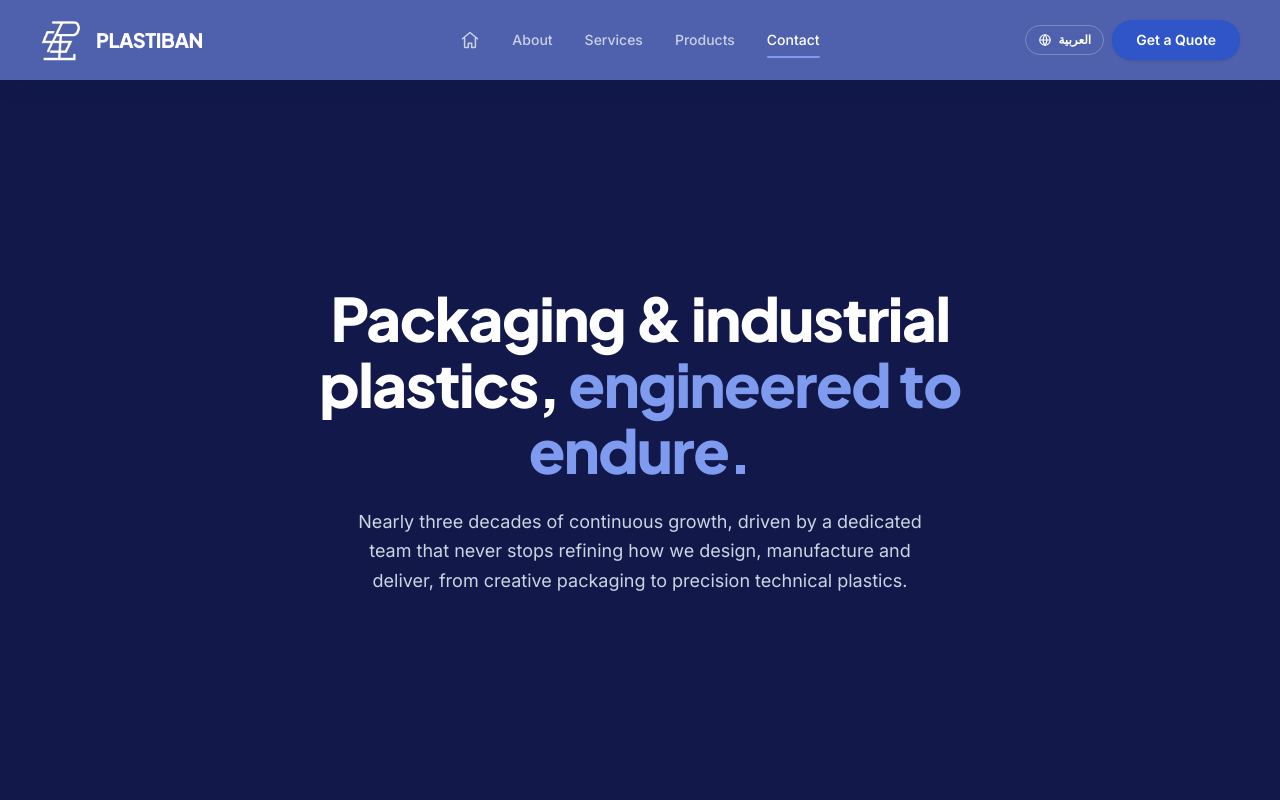
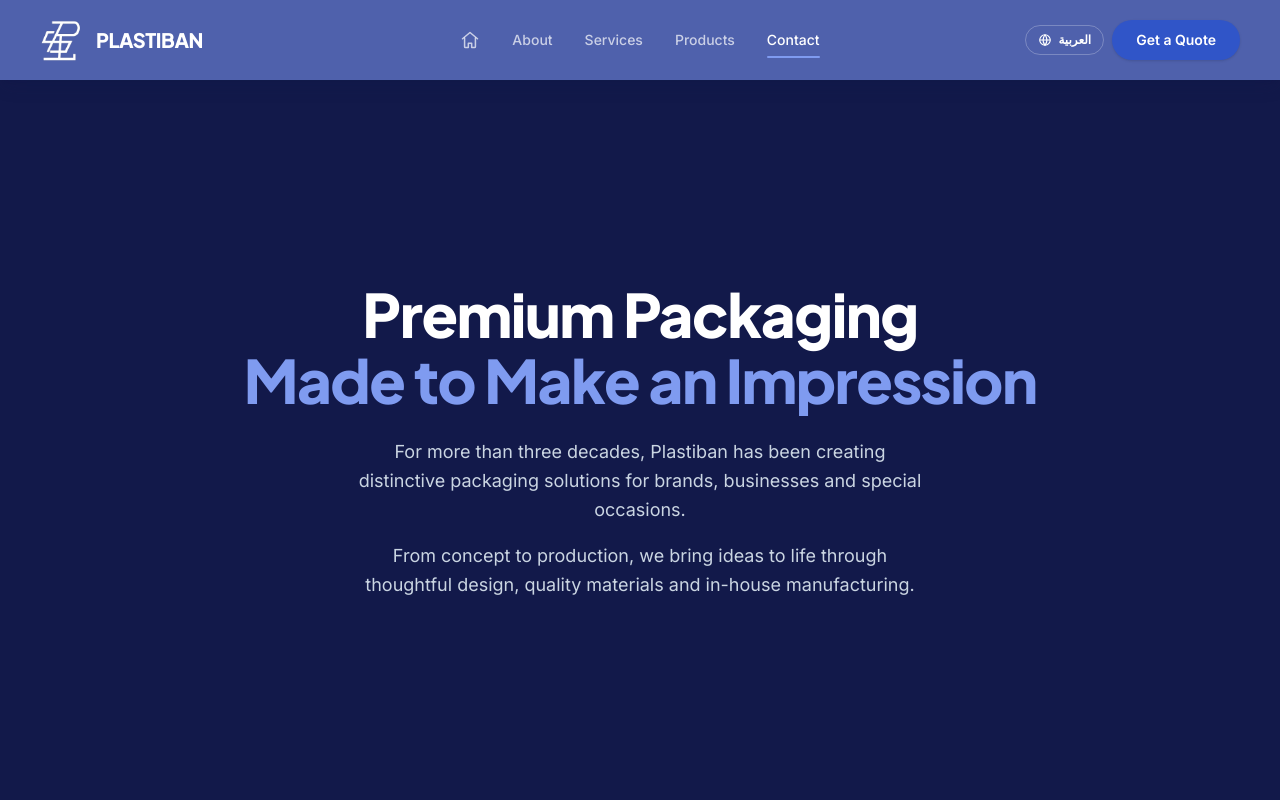
Before and after one commit to hadi-soubra/Plastiban, an Angular app: page / in a window 1280 px wide. Shown: the top 800 px of the page. Built offline with nearby package versions, Linux system fonts and the light colour scheme.

Commit message:
changed hero

```diff
--- a/src/app/components/hero/hero.css
+++ b/src/app/components/hero/hero.css
@@ -14,6 +14,12 @@
 
 .hero-sub {
   animation-delay: 0.2s;
+}
+
+/* The second line of the claim, a beat behind the first, so the copy reads as
+   it arrives rather than landing as one block. Still ahead of the logo strip. */
+.hero-sub + .hero-sub {
+  animation-delay: 0.3s;
 }
 
 /* Last in, after the claim it backs up has been read. */
--- a/src/app/components/hero/hero.html
+++ b/src/app/components/hero/hero.html
@@ -9,17 +9,25 @@
   aria-labelledby="hero-heading"
 >
   <div class="relative mx-auto flex w-full max-w-7xl items-center">
-    <div class="mx-auto max-w-3xl text-center">
+    <!-- 4xl rather than 3xl: at 3xl the accent line wraps a word onto a third
+         line. The paragraphs keep their own narrower measure. -->
+    <div class="mx-auto max-w-4xl text-center">
       <h1
         id="hero-heading"
         class="hero-title font-display text-4xl font-extrabold leading-[1.1] tracking-tight text-white sm:text-5xl lg:text-6xl"
       >
         {{ i18n.t('hero.title.lead') }}
-        <span class="text-royal-400">{{ i18n.t('hero.title.accent') }}</span>
+        <!-- Its own line, so the colour change lands on a line break rather than
+             mid-sentence. Narrow screens wrap it again, which is fine. -->
+        <span class="block text-royal-400">{{ i18n.t('hero.title.accent') }}</span>
       </h1>
 
       <p class="hero-sub mx-auto mt-6 max-w-xl text-base leading-relaxed text-slate-300 sm:text-lg">
         {{ i18n.t('hero.subtitle') }}
+      </p>
+
+      <p class="hero-sub mx-auto mt-4 max-w-xl text-base leading-relaxed text-slate-300 sm:text-lg">
+        {{ i18n.t('hero.subtitle2') }}
       </p>
     </div>
   </div>
--- a/src/app/i18n/translations.ts
+++ b/src/app/i18n/translations.ts
@@ -25,10 +25,12 @@ export const TRANSLATIONS: Record<Lang, Record<string, string>> = {
     'nav.toggleMenu': 'Toggle navigation menu',
     'nav.primary': 'Primary',
 
-    'hero.title.lead': 'Packaging & industrial plastics,',
-    'hero.title.accent': 'engineered to endure.',
+    'hero.title.lead': 'Premium Packaging',
+    'hero.title.accent': 'Made to Make an Impression',
     'hero.subtitle':
-      'Nearly three decades of continuous growth, driven by a dedicated team that never stops refining how we design, manufacture and deliver, from creative packaging to precision technical plastics.',
+      'For more than three decades, Plastiban has been creating distinctive packaging solutions for brands, businesses and special occasions.',
+    'hero.subtitle2':
+      'From concept to production, we bring ideas to life through thoughtful design, quality materials and in-house manufacturing.',
     'hero.scroll': 'Scroll',
     'hero.scrollAria': 'Scroll to the About section',
 
@@ -156,10 +158,12 @@ export const TRANSLATIONS: Record<Lang, Record<string, string>> = {
     'nav.toggleMenu': 'فتح قائمة التنقل',
     'nav.primary': 'الرئيسية',
 
-    'hero.title.lead': 'تغليف وبلاستيك صناعي،',
-    'hero.title.accent': 'مصنوع ليدوم.',
+    'hero.title.lead': 'تغليف فاخر',
+    'hero.title.accent': 'يترك انطباعاً لا يُنسى',
     'hero.subtitle':
-      'قرابة ثلاثة عقود من النمو المتواصل، بفضل فريق لا يتوقف عن تطوير طريقة تصميمنا وتصنيعنا وتسليمنا، من التغليف الإبداعي إلى البلاستيك التقني الدقيق.',
+      'منذ أكثر من ثلاثة عقود، تبتكر بلاستيبان حلول تغليف مميّزة للعلامات التجارية والشركات والمناسبات الخاصة.',
+    'hero.subtitle2':
+      'من الفكرة إلى الإنتاج، نحوّل الأفكار إلى واقع عبر تصميم مدروس ومواد عالية الجودة وتصنيع داخل منشآتنا.',
     'hero.scroll': 'مرّر للأسفل',
     'hero.scrollAria': 'الانتقال إلى قسم من نحن',
 
```
